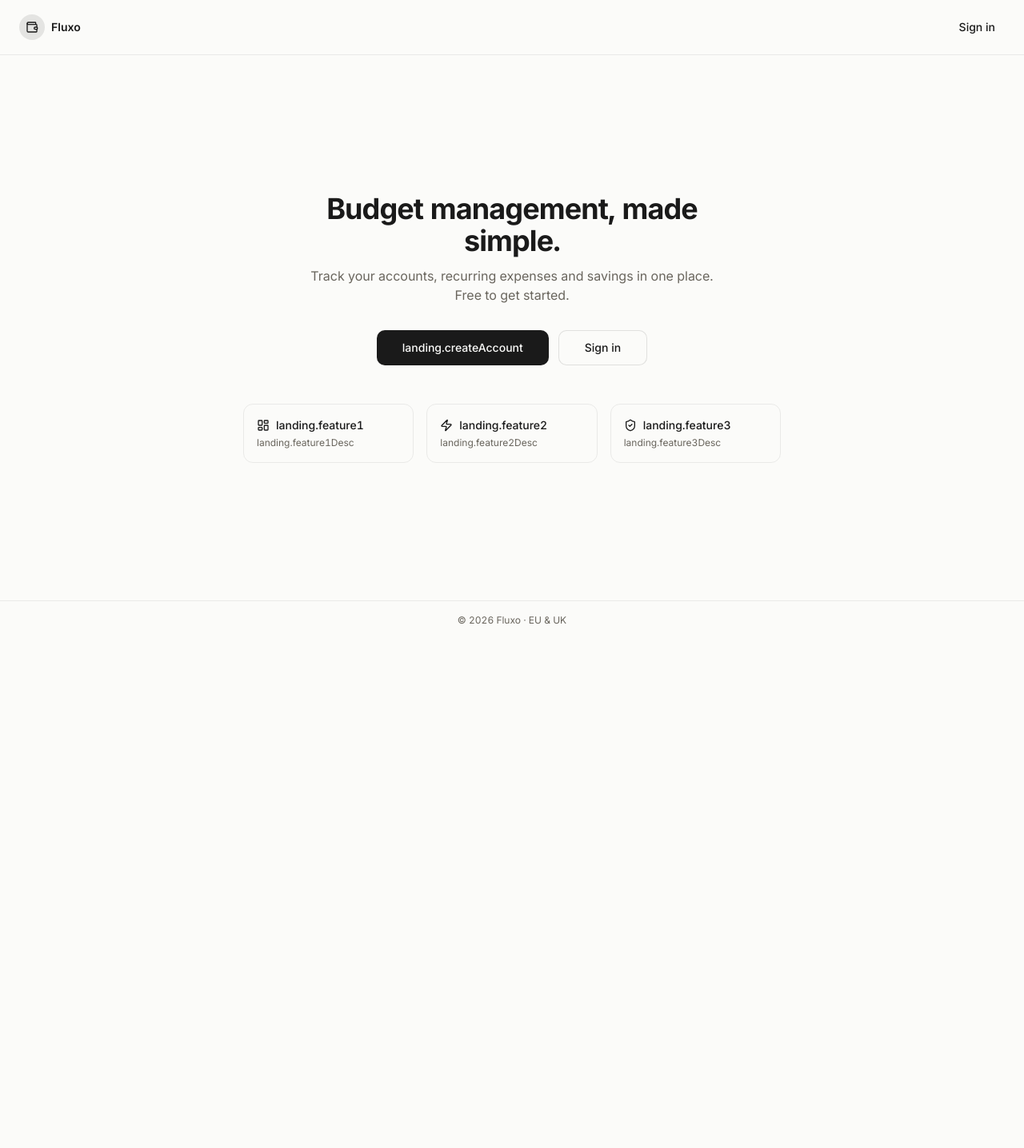
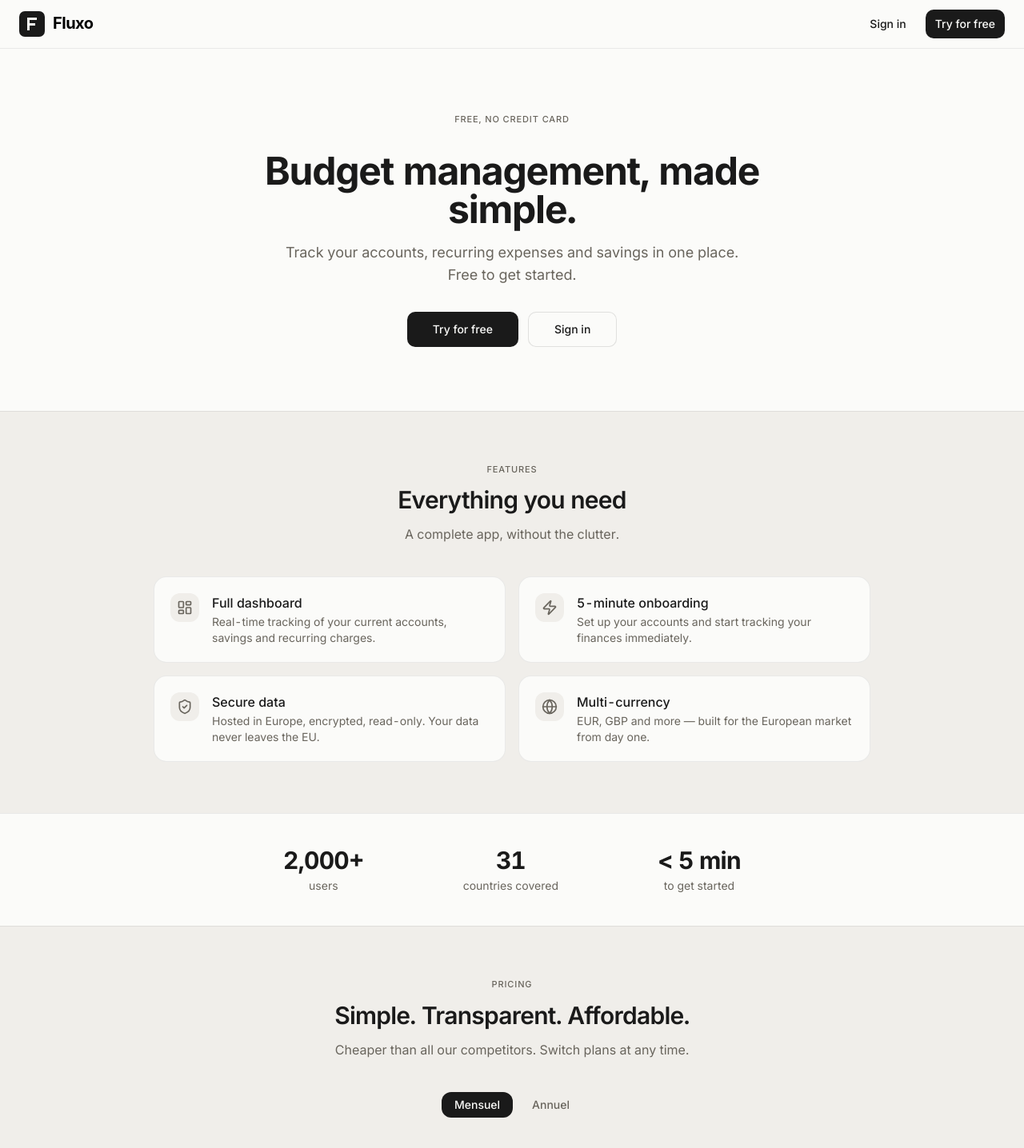
Before and after one commit to samuelfrancoispro-cmyk/manuebudget, a React (Vite) app: page / in a window 1280 px wide. Shown: the top 1436 px of the page at 80% size. Before the commit the page ends 800 px from the top, so only its background shows below. Built offline with nearby package versions, Linux system fonts and the light colour scheme; no server answers.

Commit message:
feat(landing): Landing pro complète — hero, features, pricing, FAQ, footer + meta SEO

```diff
--- a/index.html
+++ b/index.html
@@ -10,11 +10,11 @@
     <meta name="apple-mobile-web-app-status-bar-style" content="black-translucent" />
     <meta name="apple-mobile-web-app-title" content="Fluxo" />
     <title>Fluxo — Gérez votre budget simplement</title>
-    <meta name="description" content="Fluxo est l'outil de gestion de budget personnel simple et accessible. Suivez vos comptes, dépenses récurrentes et épargne en un clin d'œil." />
+    <meta name="description" content="Fluxo, l'application de budget personnel simple et abordable. Synchronisation bancaire, suivi des dépenses, objectifs d'épargne. Gratuit pour démarrer." />
+    <meta property="og:title" content="Fluxo — Gérez votre budget simplement" />
+    <meta property="og:description" content="Fluxo, l'application de budget personnel simple et abordable. Synchronisation bancaire, suivi des dépenses, objectifs d'épargne. Gratuit pour démarrer." />
+    <meta property="og:type" content="website" />
     <meta name="robots" content="index, follow" />
-    <meta property="og:type" content="website" />
-    <meta property="og:title" content="Fluxo — Gérez votre budget simplement" />
-    <meta property="og:description" content="Fluxo est l'outil de gestion de budget personnel simple et accessible." />
     <meta property="og:locale" content="fr_FR" />
     <meta name="twitter:card" content="summary" />
     <meta name="twitter:title" content="Fluxo" />
--- a/src/pages/Landing.tsx
+++ b/src/pages/Landing.tsx
@@ -1,74 +1,183 @@
+// src/pages/Landing.tsx
 import { useNavigate } from "react-router-dom";
 import { useTranslation } from "react-i18next";
-import { Wallet, LayoutDashboard, Zap, ShieldCheck } from "lucide-react";
+import { LayoutDashboard, Zap, ShieldCheck, Globe } from "lucide-react";
 import { Button } from "@/components/ui/button";
+import {
+  Accordion,
+  AccordionContent,
+  AccordionItem,
+  AccordionTrigger,
+} from "@/components/ui/accordion";
+import { BrandLogo } from "@/components/brand/BrandLogo";
+import { SectionHeader } from "@/components/brand/SectionHeader";
+import { Eyebrow } from "@/components/brand/Eyebrow";
+import { PricingTable } from "@/components/brand/PricingTable";
 
 export default function Landing() {
   const { t } = useTranslation();
   const navigate = useNavigate();
 
-  const handleSignIn = () => navigate("/login?mode=signin");
-  const handleSignUp = () => navigate("/login?mode=signup");
+  const goSignUp = () => navigate("/login?mode=signup");
+  const goSignIn = () => navigate("/login?mode=signin");
 
-  const features = [
-    { id: "f1", icon: LayoutDashboard, label: t("landing.feature1"), desc: t("landing.feature1Desc") },
-    { id: "f2", icon: Zap,             label: t("landing.feature2"), desc: t("landing.feature2Desc") },
-    { id: "f3", icon: ShieldCheck,     label: t("landing.feature3"), desc: t("landing.feature3Desc") },
+  const featureIcons = [LayoutDashboard, Zap, ShieldCheck, Globe];
+  const featureKeys = ["f1", "f2", "f3", "f4"] as const;
+  const faqKeys = ["q1", "q2", "q3", "q4", "q5"] as const;
+
+  const stats = [
+    { val: t("landing.stats.val1"), label: t("landing.stats.label1") },
+    { val: t("landing.stats.val2"), label: t("landing.stats.label2") },
+    { val: t("landing.stats.val3"), label: t("landing.stats.label3") },
   ];
 
   return (
-    <div className="flex min-h-screen flex-col bg-background text-foreground">
-      {/* Header */}
-      <header className="flex items-center justify-between px-6 py-4 border-b border-border">
-        <div className="flex items-center gap-2">
-          <div className="flex h-8 w-8 items-center justify-center rounded-full bg-primary/10">
-            <Wallet className="h-4 w-4 text-primary" />
-          </div>
-          <span className="font-semibold text-sm">{t("nav.appName")}</span>
-        </div>
-        <Button variant="ghost" size="sm" onClick={handleSignIn}>
+    <div className="flex min-h-screen flex-col bg-paper text-ink">
+      {/* Header sticky */}
+      <header className="sticky top-0 z-30 flex items-center justify-between border-b border-border bg-paper/90 px-6 py-3 backdrop-blur-sm">
+        <BrandLogo variant="full" className="h-7" />
+        <div className="flex items-center gap-3">
+          <Button variant="ghost" size="sm" onClick={goSignIn}>
             {t("landing.signIn")}
           </Button>
+          <Button size="sm" onClick={goSignUp}>
+            {t("landing.tryFree")}
+          </Button>
+        </div>
       </header>
 
+      <main className="flex-1">
         {/* Hero */}
-      <main className="flex flex-1 flex-col items-center justify-center gap-8 px-4 py-16 text-center">
-        <div className="space-y-3 max-w-lg">
-          <h1 className="text-3xl font-bold tracking-tight sm:text-4xl">
+        <section className="flex flex-col items-center gap-8 px-4 py-20 text-center">
+          <Eyebrow>{t("landing.eyebrow")}</Eyebrow>
+          <div className="max-w-2xl space-y-4">
+            <h1 className="text-4xl font-bold tracking-[-0.025em] sm:text-5xl leading-tight">
               {t("landing.tagline")}
             </h1>
-          <p className="text-muted-foreground text-sm sm:text-base">
+            <p className="text-base text-ink-muted sm:text-lg max-w-xl mx-auto">
               {t("landing.subtitle")}
             </p>
           </div>
-
-        {/* CTA */}
           <div className="flex flex-col gap-3 sm:flex-row">
-          <Button size="lg" onClick={handleSignUp}>
-            {t("landing.createAccount")}
+            <Button size="lg" onClick={goSignUp}>
+              {t("landing.tryFree")}
             </Button>
-          <Button size="lg" variant="outline" onClick={handleSignIn}>
+            <Button size="lg" variant="outline" onClick={goSignIn}>
               {t("landing.signIn")}
             </Button>
           </div>
+        </section>
 
         {/* Features */}
-        <div className="grid grid-cols-1 gap-4 sm:grid-cols-3 mt-4 max-w-2xl w-full">
-          {features.map(({ id, icon: Icon, label, desc }) => (
-            <div key={id} className="rounded-lg border border-border p-4 text-left space-y-1">
-              <div className="flex items-center gap-2">
-                <Icon className="h-4 w-4 text-primary" />
-                <span className="text-sm font-medium">{label}</span>
+        <section className="border-t border-border bg-surface px-4 py-16 sm:px-6">
+          <div className="mx-auto max-w-4xl space-y-10">
+            <SectionHeader
+              eyebrow={t("landing.features.eyebrow")}
+              title={t("landing.features.title")}
+              description={t("landing.features.subtitle")}
+              align="center"
+            />
+            <div className="grid grid-cols-1 gap-4 sm:grid-cols-2">
+              {featureKeys.map((key, i) => {
+                const Icon = featureIcons[i];
+                return (
+                  <div
+                    key={key}
+                    className="flex items-start gap-4 rounded-2xl border border-border bg-paper p-5"
+                  >
+                    <div className="rounded-lg bg-surface p-2 shrink-0">
+                      <Icon className="h-5 w-5 text-ink-muted" />
                     </div>
-              <p className="text-xs text-muted-foreground">{desc}</p>
+                    <div>
+                      <p className="font-medium text-ink">
+                        {t(`landing.features.${key}Title`)}
+                      </p>
+                      <p className="mt-0.5 text-sm text-ink-muted">
+                        {t(`landing.features.${key}Desc`)}
+                      </p>
+                    </div>
+                  </div>
+                );
+              })}
+            </div>
+          </div>
+        </section>
+
+        {/* Social proof */}
+        <section className="border-t border-border px-4 py-10 sm:px-6">
+          <div className="mx-auto flex max-w-2xl flex-col items-center gap-6 sm:flex-row sm:justify-around">
+            {stats.map(({ val, label }) => (
+              <div key={label} className="text-center">
+                <p className="text-3xl font-bold tracking-[-0.025em] text-ink tabular-nums">
+                  {val}
+                </p>
+                <p className="mt-1 text-sm text-ink-muted">{label}</p>
               </div>
             ))}
           </div>
+        </section>
+
+        {/* Pricing */}
+        <section className="border-t border-border bg-surface px-4 py-16 sm:px-6">
+          <div className="mx-auto max-w-5xl space-y-10">
+            <SectionHeader
+              eyebrow={t("landing.pricing.eyebrow")}
+              title={t("landing.pricing.title")}
+              description={t("landing.pricing.subtitle")}
+              align="center"
+            />
+            <PricingTable
+              onSelectTier={() => goSignUp()}
+              ctaLabel={(id) =>
+                id === "free"
+                  ? t("landing.pricing.ctaFree")
+                  : t("landing.pricing.ctaTrial")
+              }
+            />
+          </div>
+        </section>
+
+        {/* FAQ */}
+        <section className="border-t border-border px-4 py-16 sm:px-6">
+          <div className="mx-auto max-w-2xl space-y-8">
+            <SectionHeader
+              eyebrow={t("landing.faq.eyebrow")}
+              title={t("landing.faq.title")}
+              align="center"
+            />
+            <Accordion type="single" collapsible className="space-y-2">
+              {faqKeys.map((key, i) => (
+                <AccordionItem
+                  key={key}
+                  value={key}
+                  className="rounded-xl border border-border px-4"
+                >
+                  <AccordionTrigger className="text-sm font-medium text-ink hover:no-underline">
+                    {t(`landing.faq.${key}`)}
+                  </AccordionTrigger>
+                  <AccordionContent className="text-sm text-ink-muted pb-4">
+                    {t(`landing.faq.a${i + 1}`)}
+                  </AccordionContent>
+                </AccordionItem>
+              ))}
+            </Accordion>
+          </div>
+        </section>
       </main>
 
       {/* Footer */}
-      <footer className="py-4 text-center text-xs text-muted-foreground border-t border-border">
-        {t("landing.footer")}
+      <footer className="border-t border-border px-6 py-6">
+        <div className="mx-auto flex max-w-5xl flex-col items-center gap-3 sm:flex-row sm:justify-between">
+          <p className="text-xs text-ink-muted">{t("landing.footer")}</p>
+          <div className="flex gap-4">
+            <a href="/legal/terms" className="text-xs text-ink-muted hover:text-ink transition-colors">
+              {t("landing.legal.terms")}
+            </a>
+            <a href="/legal/privacy" className="text-xs text-ink-muted hover:text-ink transition-colors">
+              {t("landing.legal.privacy")}
+            </a>
+          </div>
+        </div>
       </footer>
     </div>
   );
```
Lines whose indentation alone changed are shown as unchanged.
